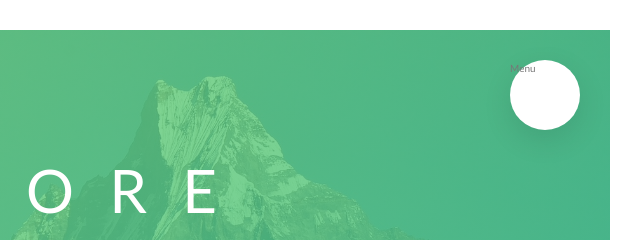
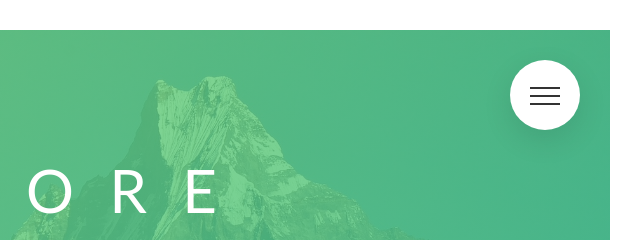
Before and after one commit to developwithsushan/Natours, a website: page index.html in a window 1280 px wide. Shown: the top 240 px of the page, 640-1280 px from the left. Drawn offline with Linux system fonts and the light colour scheme.

Commit message:
Navigation Part 3

```diff
--- a/index.html
+++ b/index.html
@@ -14,7 +14,9 @@
 <div class="navigation">
     <input type="checkbox" class="navigation__checkbox" id="navi-toggle">
 
-    <label for="navi-toggle" class="navigation__button">Menu</label>
+    <label for="navi-toggle" class="navigation__button">
+        <span class="navigation__icon">&nbsp;</span>
+    </label>
 
     <div class="navigation__background">&nbsp;</div>
 
--- a/sass/layout/_navigation.scss
+++ b/sass/layout/_navigation.scss
@@ -15,6 +15,8 @@
     border-radius: 50%;
     z-index: 2000;
     box-shadow: 0 1rem 3rem rgba($color-black, .1);
+    text-align: center;
+    cursor: pointer;
   }
 
   &__background{
@@ -95,4 +97,57 @@
     width: 100%;
   }
 
+  &__icon{
+    position: relative;
+    margin-top: 3.5rem;
+
+    &,
+    &::before,
+    &::after{
+      width: 3rem;
+      height: 2px;
+      background-color: $color-grey-dark-3;
+      display: inline-block;
+    }
+
+    &::before,
+    &::after {
+      content: "";
+      position: absolute;
+      left: 0;
+      transition: all .2s;
+    }
+
+    &::before{
+      top: -.8rem;
+    }
+
+    &::after{
+      top: .8rem;
+    }
+  }
+
+
+  &__button:hover &__icon::before{
+    top: -1rem;
+  }
+
+  &__button:hover &__icon::after{
+    top: 1rem;
+  }
+
+  &__checkbox:checked + &__button &__icon{
+    background-color: transparent;
+  }
+
+  &__checkbox:checked + &__button &__icon::before{
+  top: 0;
+    transform: rotate(135deg);
+  }
+
+  &__checkbox:checked + &__button &__icon::after{
+    top: 0;
+    transform: rotate(-135deg);
+  }
+
 }
```
Also changed, not shown: css/style.css.
